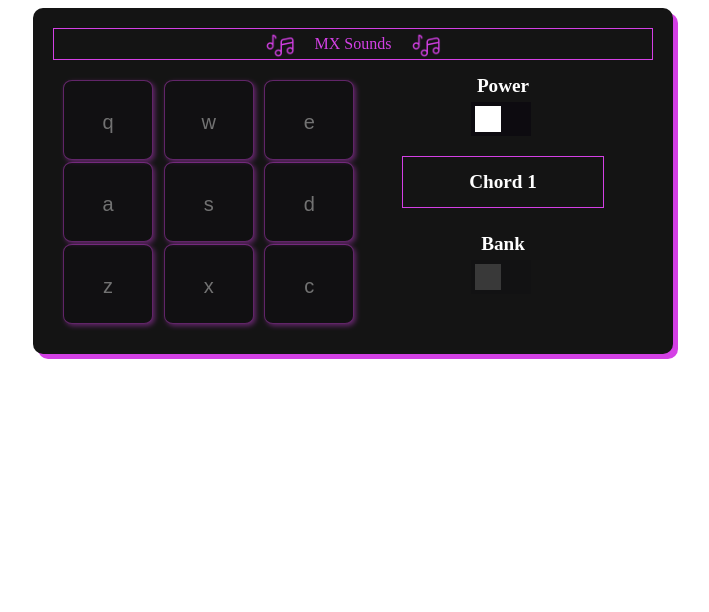
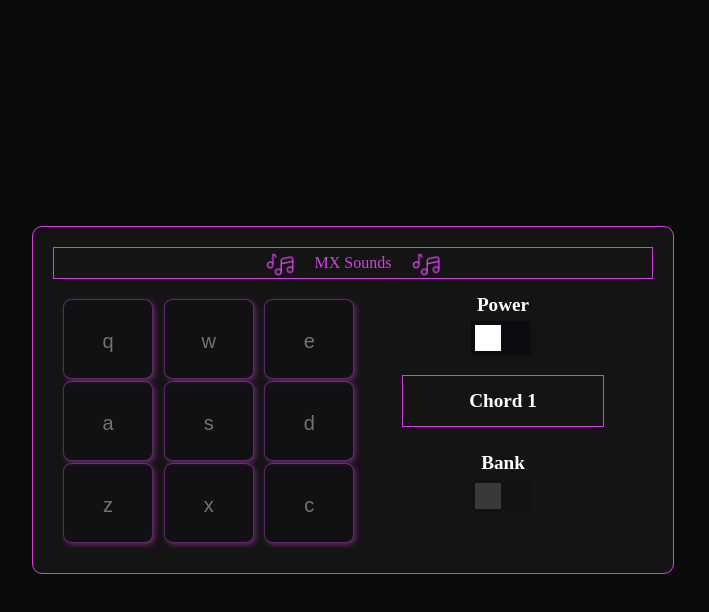
Before and after one commit to chuks008/FCCDrumMachine, a React app: page / in a window 1280 px wide. Shown: the whole page, without its empty margins (287-996 px from the left). Built offline with nearby package versions, Linux system fonts and the light colour scheme.

Commit message:
Center drum pad in page, change background

```diff
--- a/src/components/drumpad-container/drumpad-container.scss
+++ b/src/components/drumpad-container/drumpad-container.scss
@@ -8,9 +8,12 @@ $button-color: #0D0B10;
     background: rgba(20, 20, 20, 1);
     padding: 20px;
     border-radius: 10px;
-    box-shadow: 5px 5px #D440E5;
+    border: 1px solid $shadow-color;
     color: white;
-    margin: 0 auto;
+    position: absolute;
+    top: 50%;
+    left: 50%;
+    transform: translate3d(-50%, -50%, 0);
 }
 
 #inner-drum-container {
@@ -39,6 +42,8 @@ $button-color: #0D0B10;
     }
 }
 
-// #outer-container {
-//     background: rgb(20, 20, 20);
-// }
+body {
+    background: rgb(10, 10, 10);
+    margin: 0;
+    padding: 0;
+}
```
